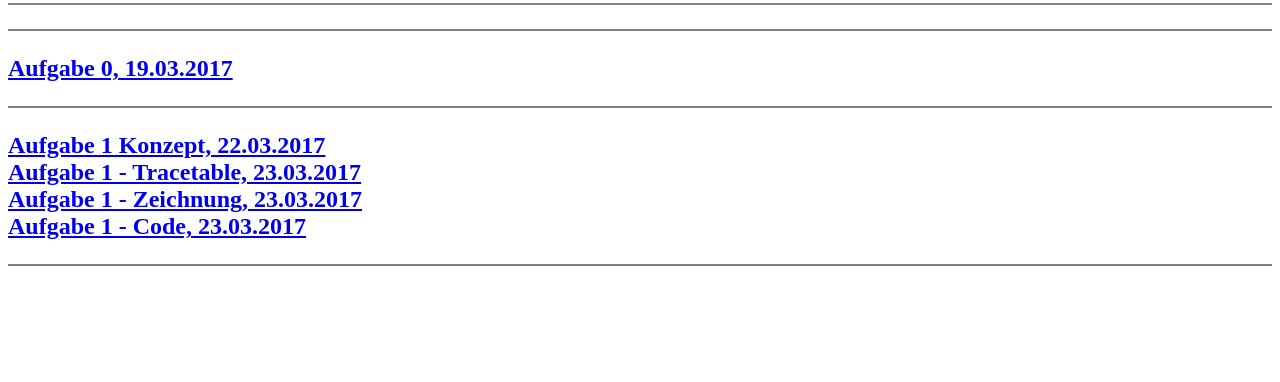
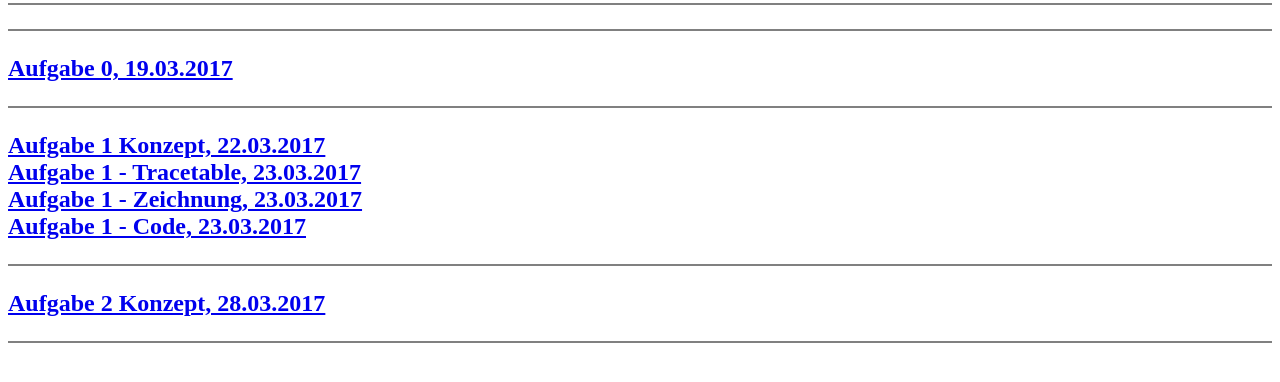
Before and after one commit to hejSalome/github-hejSalome.github.io, a plain HTML site: page index.html in a window 1280 px wide. Shown: the part 66-448 px from the top of the page. Drawn offline with Linux system fonts and the light colour scheme.

Commit message:
Update index.html

```diff
--- a/index.html
+++ b/index.html
@@ -12,3 +12,7 @@
 <a href="https://hejSalome.github.io/EIA2/Aufgabe1/codeA1.html">Aufgabe 1 - Code, 23.03.2017</a>
   </div>
 <p style="border-top: 2px solid grey"> </p>
+  <div>
+    <a href="https://hejsalome.github.io/EIA2/Aufgabe2/Aufgabe2Konzept.jpeg">Aufgabe 2 Konzept, 28.03.2017</a><br>
+     </div>
+<p style="border-top: 2px solid grey"> </p>
```
